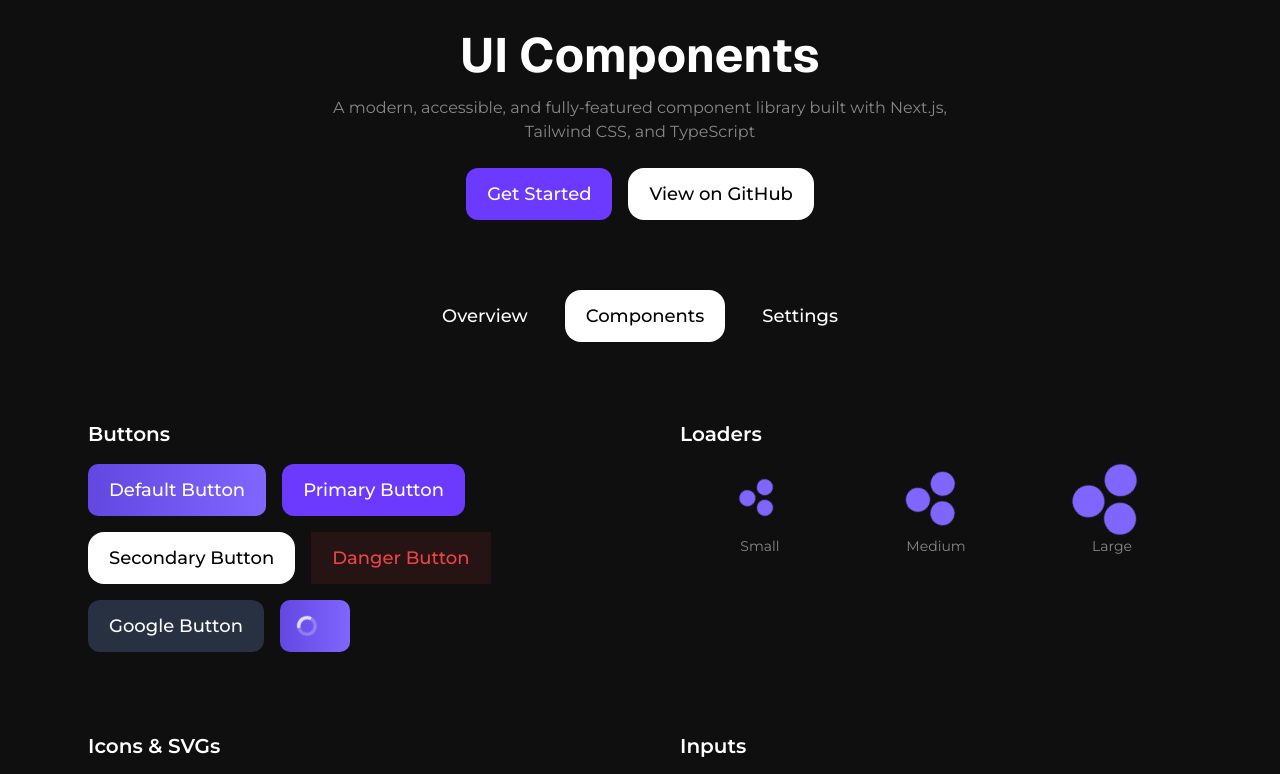
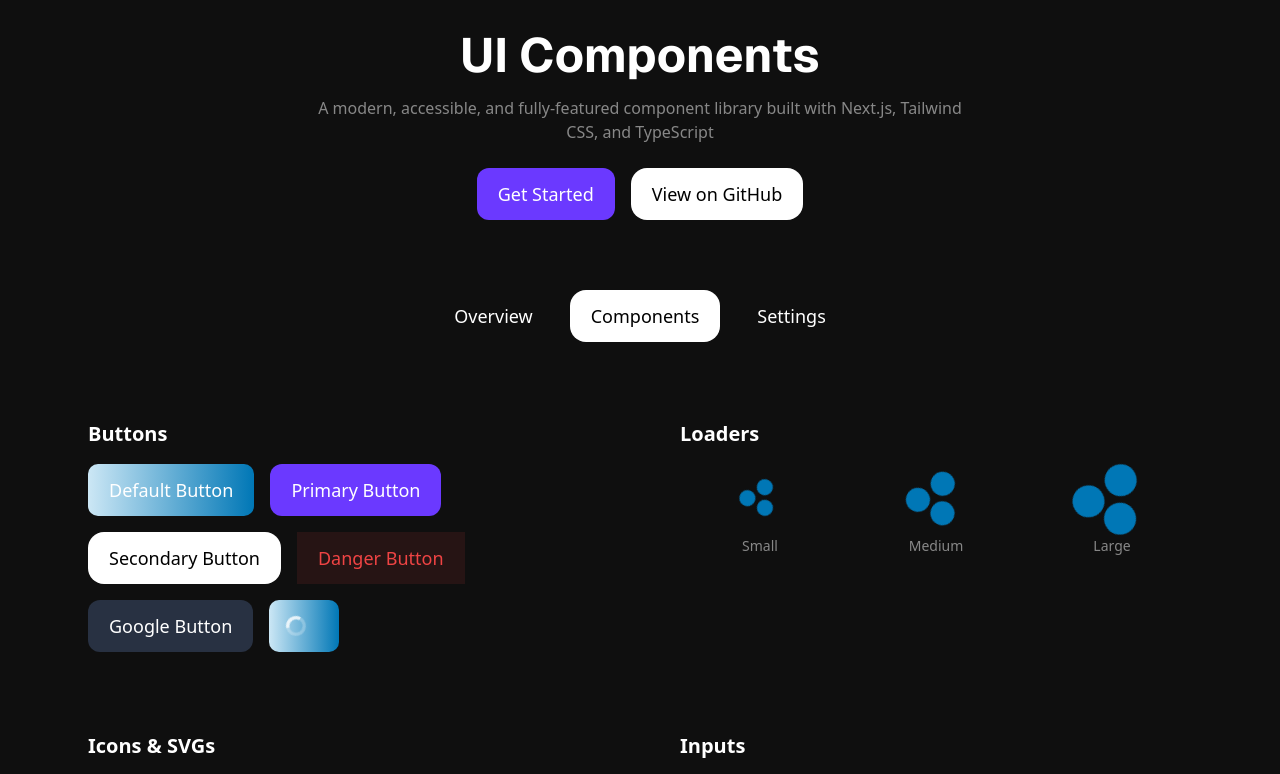
Before and after one commit to Victorola-coder/waves, a Next.js app: page / in a window 1280 px wide. Shown: the top 774 px of the page. Built offline with nearby package versions, Linux system fonts and the light colour scheme.

Commit message:
typeshiii bro

```diff
--- a/app/layout.tsx
+++ b/app/layout.tsx
@@ -2,7 +2,7 @@ import "./global.css";
 import { Toaster } from "sonner";
 import localFont from "next/font/local";
 import { AOS } from "./components/global";
-import { Montserrat } from "next/font/google";
+import { Poppins, Inter } from "next/font/google";
 import type { Metadata, Viewport } from "next";
 
 const geistSans = localFont({
@@ -16,9 +16,15 @@ const geistMono = localFont({
   weight: "100 900",
 });
 
-const montserrat = Montserrat({
+const poppins = Poppins({
   subsets: ["latin"],
-  variable: "--font-montserrat",
+  variable: "--font-poppins",
+  weight: ["100", "200", "300", "400", "500", "600", "700", "800", "900"],
+});
+
+const inter = Inter({
+  subsets: ["latin"],
+  variable: "--font-inter",
   weight: ["100", "200", "300", "400", "500", "600", "700", "800", "900"],
 });
 
@@ -27,18 +33,18 @@ export const viewport: Viewport = {
 };
 
 export const metadata: Metadata = {
-  metadataBase: new URL("https://nextapptemplate.xyz"),
+  metadataBase: new URL("https://waves.app"),
   icons: {
     icon: "/icon.png",
   },
-  title: "nextjs template",
+  title: "Waves - Listen Together, Rise Together",
   description:
-    "I fell in love with next.js, im trying to make a template for it also",
-  applicationName: "next Web Application",
-  authors: [{ name: "nextapp template", url: "https://domainname.host" }],
-  keywords: ["NextJs", "reactjs", "template", "typescript"],
-  creator: "VickyJay",
-  publisher: "VickyJay",
+    "Connect your music apps and listen together in real-time. Join listening parties, compete on leaderboards, and discover music with friends.",
+  applicationName: "Waves - Social Music Streaming",
+  authors: [{ name: "Waves Team", url: "https://waves.app" }],
+  keywords: ["Music", "Streaming", "Social", "Listening Parties", "Leaderboards", "Spotify", "YouTube Music"],
+  creator: "Waves",
+  publisher: "Waves",
   generator: "Next.js",
   referrer: "origin",
   robots: {
@@ -47,41 +53,38 @@ export const metadata: Metadata = {
   },
   openGraph: {
     type: "website",
-    url: "https://domainname.host",
-    title: "Nextjs template",
-    siteName: "nextapp template",
+    url: "https://waves.app",
+    title: "Waves - Listen Together, Rise Together",
+    siteName: "Waves",
     locale: "en_US",
     images: [
       {
-        url: "linktoopengraphimage.cdn",
+        url: "https://waves.app/og-image.jpg",
         width: 1200,
         height: 630,
-        alt: "next OG Image",
+        alt: "Waves - Social Music Streaming Platform",
       },
     ],
   },
   twitter: {
-    site: "nextapp",
-    creator: "socialmediahandle",
-    title:
-      "nextapp template - I fell in love with next.js, im trying to make a template for it tooo",
-    description:
-      "I fell in love with next.js, im trying to make a template for it too",
+    site: "waves",
+    creator: "waves",
+    title: "Waves - Listen Together, Rise Together",
+    description: "Connect your music apps and listen together in real-time. Join listening parties, compete on leaderboards, and discover music with friends.",
     card: "summary_large_image",
-    images: ["linktoopengraph.com"],
+    images: ["https://waves.app/og-image.jpg"],
   },
   appleWebApp: {
     capable: true,
-    title: "nextapp template",
+    title: "Waves",
     statusBarStyle: "black-translucent",
   },
   formatDetection: {
     telephone: false,
   },
-  abstract:
-    "I fell in love with next.js, im trying to make a template for it tooo",
-  category: "Social",
-  classification: "Social",
+  abstract: "Connect your music apps and listen together in real-time. Join listening parties, compete on leaderboards, and discover music with friends.",
+  category: "Music",
+  classification: "Social Music Streaming",
 };
 
 export default function RootLayout({
@@ -92,7 +95,7 @@ export default function RootLayout({
   return (
     <html lang="en">
       <body
-        className={`${geistSans.variable} ${montserrat.className} ${geistMono.variable} antialiased`}
+        className={`${geistSans.variable} ${poppins.variable} ${inter.variable} ${geistMono.variable} antialiased`}
       >
         <Toaster richColors />
         <AOS />
--- a/package.json
+++ b/package.json
@@ -1,6 +1,6 @@
 {
-  "name": "next-temp",
-  "version": "0.1.0",
+  "name": "waves",
+  "version": "1.0.0",
   "private": true,
   "scripts": {
     "dev": "next dev",
--- a/tailwind.config.ts
+++ b/tailwind.config.ts
@@ -9,8 +9,11 @@ const config: Config = {
   theme: {
     extend: {
       fontFamily: {
-        // if you are using variable and want to use more than one fonts for your webapp,you could define it here. like i did
-        geistSans: ["var(--font-geist-sans)"],
+        // Waves brand typography system
+        poppins: ["var(--font-poppins)", "sans-serif"],
+        inter: ["var(--font-inter)", "sans-serif"],
+        geistSans: ["var(--font-geist-sans)", "sans-serif"],
+        geistMono: ["var(--font-geist-mono)", "monospace"],
       },
       keyframes: {
         "fade-effect": {
@@ -23,7 +26,6 @@ const config: Config = {
             opacity: "1",
           },
         },
-
         "slide-up": {
           "0%": {
             transform: "translateY(100%)",
@@ -53,6 +55,22 @@ const config: Config = {
           },
         },
         spin: {},
+        "wave-float": {
+          "0%, 100%": {
+            transform: "translateY(0px)",
+          },
+          "50%": {
+            transform: "translateY(-10px)",
+          },
+        },
+        "wave-flow": {
+          "0%": {
+            transform: "translateX(-100%)",
+          },
+          "100%": {
+            transform: "translateX(100%)",
+          },
+        },
       },
       animation: {
         "fade-in": "fade-effect 300ms linear",
@@ -61,13 +79,77 @@ const config: Config = {
         "rotate-clockwise": "rotate-clockwise 1s infinite linear",
         "loader-opacity": "loader 1s ease-in-out alternate infinite",
         "spin-slow": "spin 20s linear infinite",
+        "wave-float": "wave-float 3s ease-in-out infinite",
+        "wave-flow": "wave-flow 2s linear infinite",
       },
       colors: {
+        // Waves brand color palette
         primary: {
-          DEFAULT: "#8066FF",
-          100: "#6248E1",
-          200: "#8066FF",
+          DEFAULT: "#0077B6", // Ocean Blue
+          50: "#E6F3FA",
+          100: "#CCE7F5",
+          200: "#99CEEB",
+          300: "#66B6E1",
+          400: "#339DD7",
+          500: "#0077B6", // Main Ocean Blue
+          600: "#006FA4",
+          700: "#005C8A",
+          800: "#004970",
+          900: "#003656",
         },
+        secondary: {
+          DEFAULT: "#00BFA6", // Seafoam Green
+          50: "#E6FCFA",
+          100: "#CCF9F5",
+          200: "#99F3EB",
+          300: "#66EDE1",
+          400: "#33E7D7",
+          500: "#00BFA6", // Main Seafoam Green
+          600: "#00AC95",
+          700: "#009984",
+          800: "#008673",
+          900: "#007362",
+        },
+        accent: {
+          DEFAULT: "#FF6B6B", // Sunset Coral
+          50: "#FFF0F0",
+          100: "#FFE1E1",
+          200: "#FFC3C3",
+          300: "#FFA5A5",
+          400: "#FF8787",
+          500: "#FF6B6B", // Main Sunset Coral
+          600: "#FF5252",
+          700: "#FF3939",
+          800: "#FF2020",
+          900: "#FF0707",
+        },
+        neutral: {
+          DEFAULT: "#1B262C", // Dark Slate
+          50: "#F2F4F5",
+          100: "#E5E9EB",
+          200: "#CBD3D7",
+          300: "#B1BDC3",
+          400: "#97A7AF",
+          500: "#1B262C", // Main Dark Slate
+          600: "#182229",
+          700: "#151E26",
+          800: "#121A23",
+          900: "#0F1620",
+        },
+        light: {
+          DEFAULT: "#F0F3F4", // Misty White
+          50: "#FDFEFE",
+          100: "#FBFDFD",
+          200: "#F7FBFB",
+          300: "#F3F9F9",
+          400: "#EFF7F7",
+          500: "#F0F3F4", // Main Misty White
+          600: "#E8EDEF",
+          700: "#E0E7EA",
+          800: "#D8E1E5",
+          900: "#D0DBE0",
+        },
+        // Legacy colors for backward compatibility
         dark: {
           DEFAULT: "#141517",
           100: "#414141",
```
